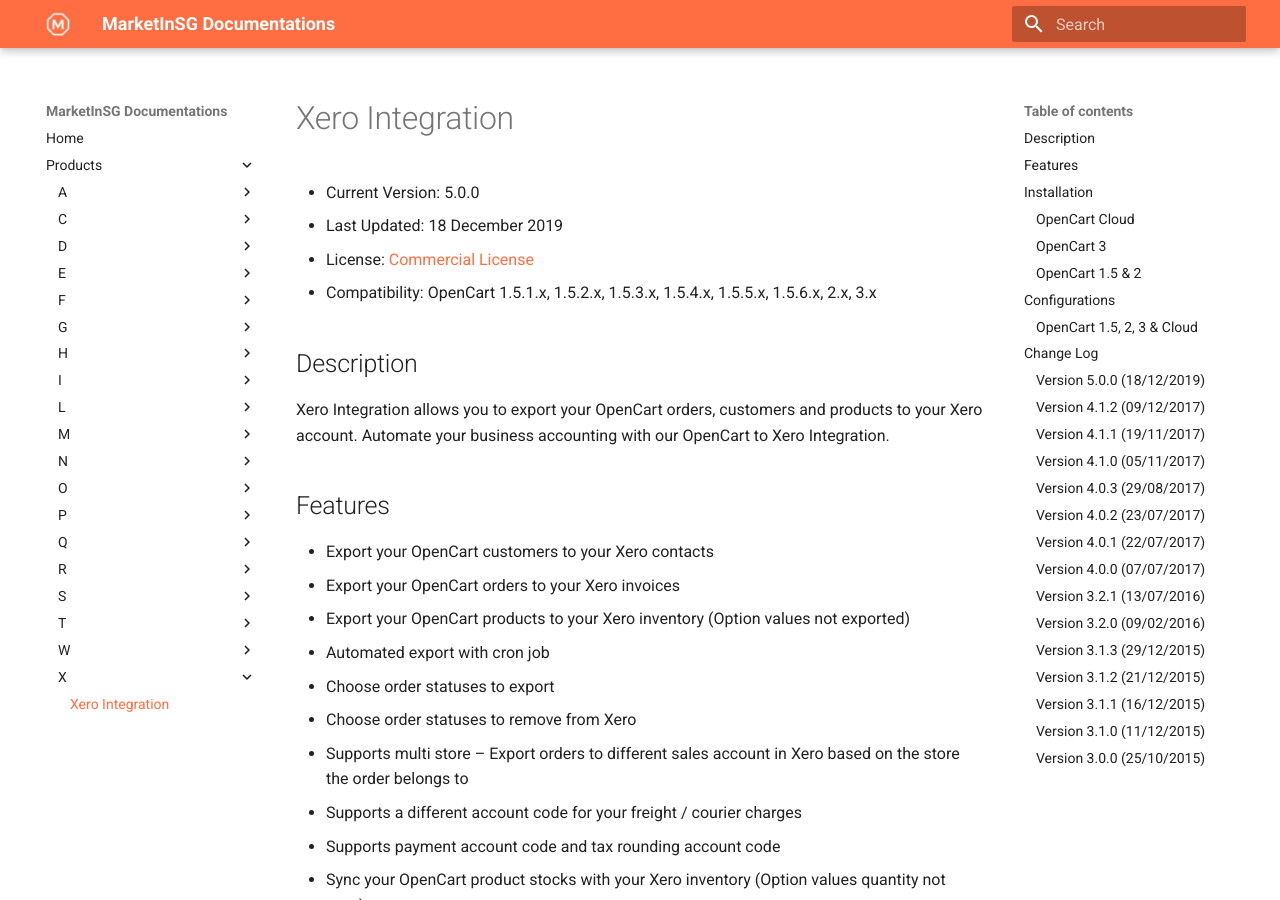
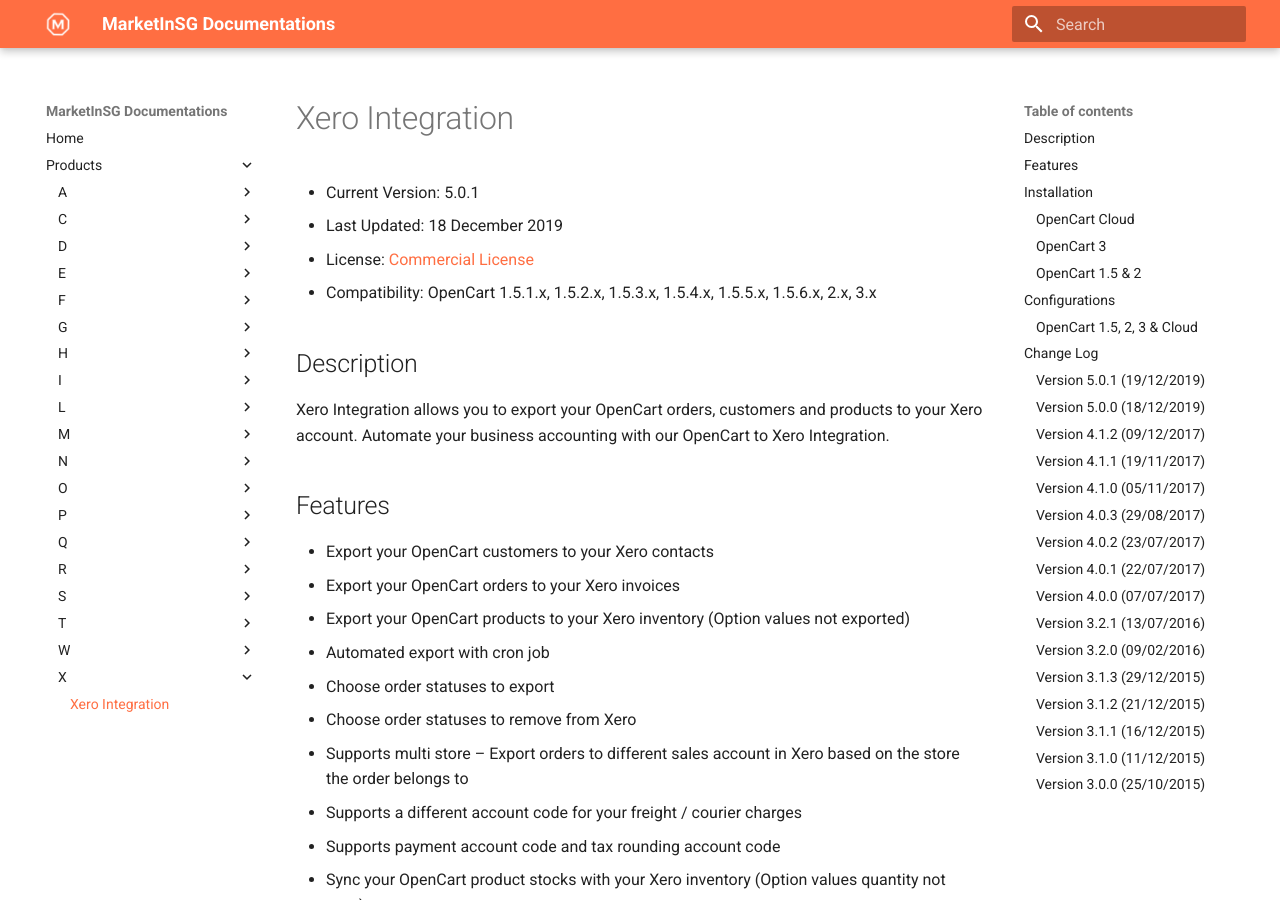
Before and after one commit to Equotix/opencart-docs, an MkDocs documentation site: the page built from docs/xero_integration.md, in a window 1280 px wide and 900 px high. Built offline with MkDocs 1.6.1 and Material for MkDocs 9.7.7, drawn with Linux system fonts in a browser that asks for light colours; old or Windows-style settings are respelled for this version of MkDocs; some of the changed text lies outside the part shown.

Commit message:
Update xero_integration.md

```diff
--- a/docs/xero_integration.md
+++ b/docs/xero_integration.md
@@ -1,6 +1,6 @@
 # Xero Integration
 
-* Current Version: 5.0.0
+* Current Version: 5.0.1
 * Last Updated: 18 December 2019
 * License: [Commercial License][1]
 * Compatibility: OpenCart 1.5.1.x, 1.5.2.x, 1.5.3.x, 1.5.4.x, 1.5.5.x, 1.5.6.x, 2.x, 3.x
@@ -161,6 +161,8 @@
 
 ## Change Log
 
+### Version 5.0.1 (19/12/2019)
+* Minor bug fixes
 ### Version 5.0.0 (18/12/2019)
 * Updated Xero integration to support OAuth 2.0
 * Codes cleanup
```
